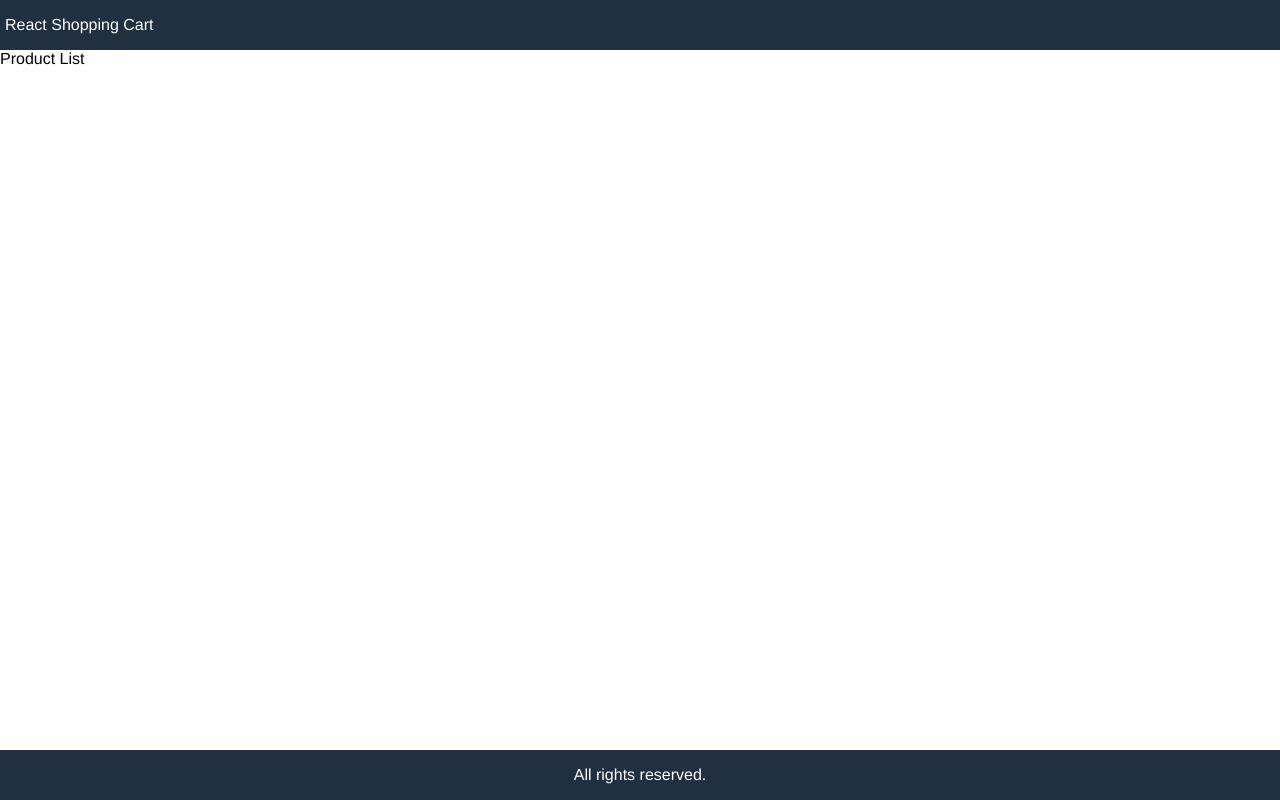
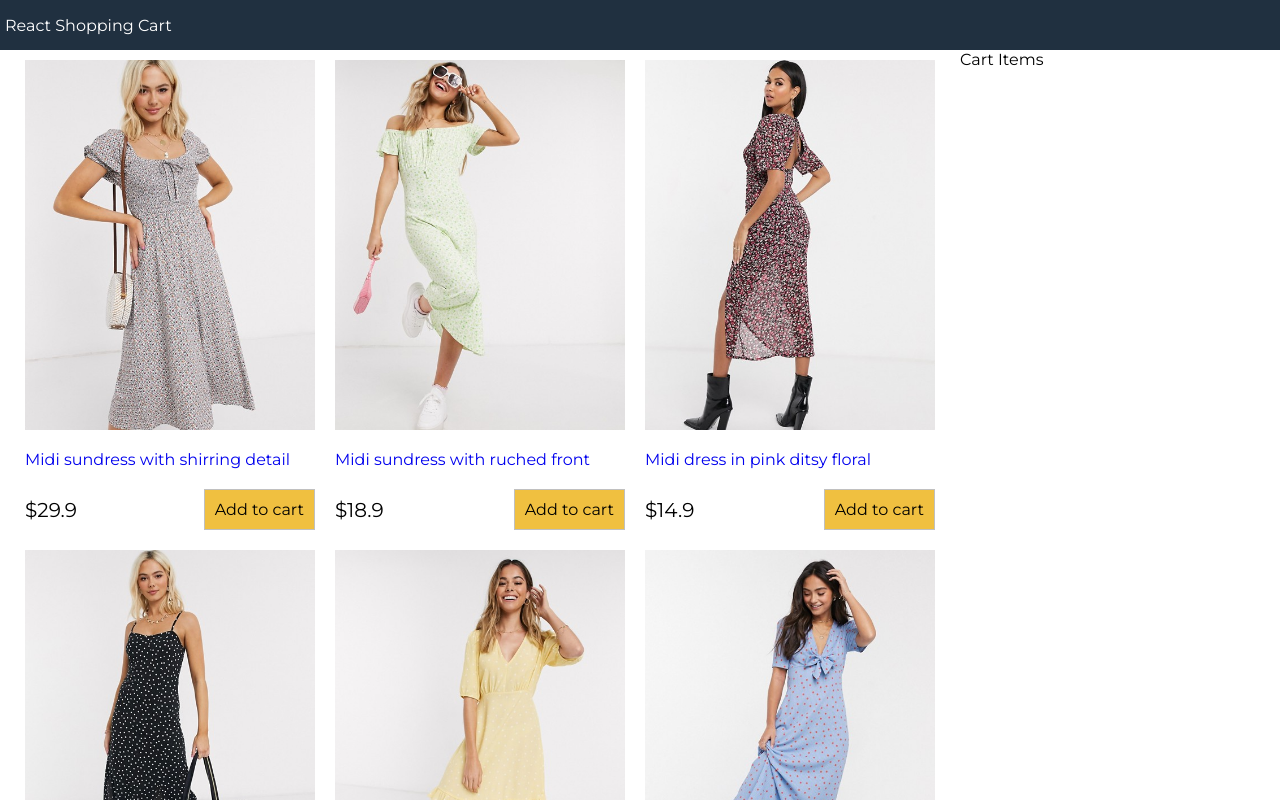
Before and after one commit to karmaester/react-redux-shopping-cart, a React (Create React App) app: page / in a window 1280 px wide. Shown: the top 800 px of the page. Built offline with nearby package versions, Linux system fonts and the light colour scheme.

Commit message:
Add products

```diff
--- a/src/App.js
+++ b/src/App.js
@@ -1,11 +1,31 @@
-function App() {
+import React from 'react'
+import Products from './components/products';
+import data from './data.json'
+
+class App extends React.Component {
+  constructor() {
+    super();
+    this.state = {
+      products: data.products,
+      size: "",
+      sort: "",
+    }
+  }
+  render() {
     return (
       <div className="grid-container">
         <header>
           <a href="/">React Shopping Cart</a>
         </header>
         <main>
-        Product List
+          <div className="content">
+            <div className="main">
+              <Products products={this.state.products} />
+            </div>
+            <div className="sidebar">
+              Cart Items
+            </div>
+          </div>
         </main>
         <footer>
           All rights reserved.
@@ -13,5 +33,6 @@
       </div>
     );
   }
+}
 
 export default App;
--- /dev/null
+++ b/src/components/products.js
@@ -0,0 +1,33 @@
+import React, { Component } from 'react'
+import formatCurrency from '../util'
+
+export default class Products extends Component {
+    render() {
+        return (
+            <div>
+                <ul className="products">
+                    {this.props.products.map(product => (
+                        <li key={product._id} >
+                            <div className="product">
+                                <a href={"#" + product._id}>
+                                    <img src={product.image} alt="product" />
+                                    <p>
+                                        {product.title}
+                                    </p>
+                                </a>
+                                <div className="product-price">
+                                    <div className="">
+                                        {formatCurrency(product.price)}
+                                    </div>
+                                    <button className="button primary">
+                                        Add to cart
+                                    </button>
+                                </div>
+                            </div>
+                        </li>
+                    ))}
+                </ul>
+            </div>
+        )
+    }
+}
--- a/src/index.css
+++ b/src/index.css
@@ -1,3 +1,5 @@
+@import url('https://fonts.googleapis.com/css2?family=Montserrat&display=swap');
+
 html {
   font-size: 62.5%;
   box-sizing: border-box;
@@ -8,9 +10,13 @@
   margin: 0;
 }
 
-body, input, select, textarea {
+body, input, button, select, textarea {
+  font-family: Montserrat, helvetica, arial;
   font-size: 1.6rem;
-  font-family: helvetica, arial;
+}
+
+a {
+  text-decoration: none;
 }
 
 .grid-container {
@@ -53,3 +59,74 @@
   justify-content: center;
   align-items: center;
 }
+
+.content {
+  display: flex;
+  flex-wrap: wrap;
+}
+
+.main {
+  flex: 3 60rem;
+}
+
+.sidebar {
+  flex: 1 20rem;
+}
+
+.products {
+  display: flex;
+  flex-wrap: wrap;
+  justify-content: center;
+  align-items: center;
+  padding: 0;
+  margin: 0;
+  list-style-type: none;
+
+}
+
+.products li {
+  flex: 0 1 29rem;
+  height: 47rem;
+  padding: 1rem;
+}
+
+.product {
+  display: flex;
+  flex-direction: column;
+  justify-content: space-between;
+  height: 100%;
+}
+
+.product img {
+  max-width: 37rem;
+  max-height: 37rem;
+}
+
+.product-price {
+  display: flex;
+  justify-content: space-between;
+  align-items: center;
+}
+
+.product-price div,
+.product-price button {
+  text-align: center;
+}
+
+.product-price div {
+  font-size: 2rem;
+}
+
+.button {
+  padding: 1rem;
+  border: 0.1rem #c0c0c0 solid;
+  background-color: #f0f0f0;
+}
+
+.button:hover {
+  border: 0.1rem #808080 solid;
+}
+
+.button.primary {
+  background-color: #f0c040;
+}
--- /dev/null
+++ b/src/util.js
@@ -0,0 +1,3 @@
+export default function formatCurrency(num) {
+    return "$" + Number(num.toFixed(1)).toLocaleString() + " ";
+}
```
Lines whose indentation alone changed are shown as unchanged.
